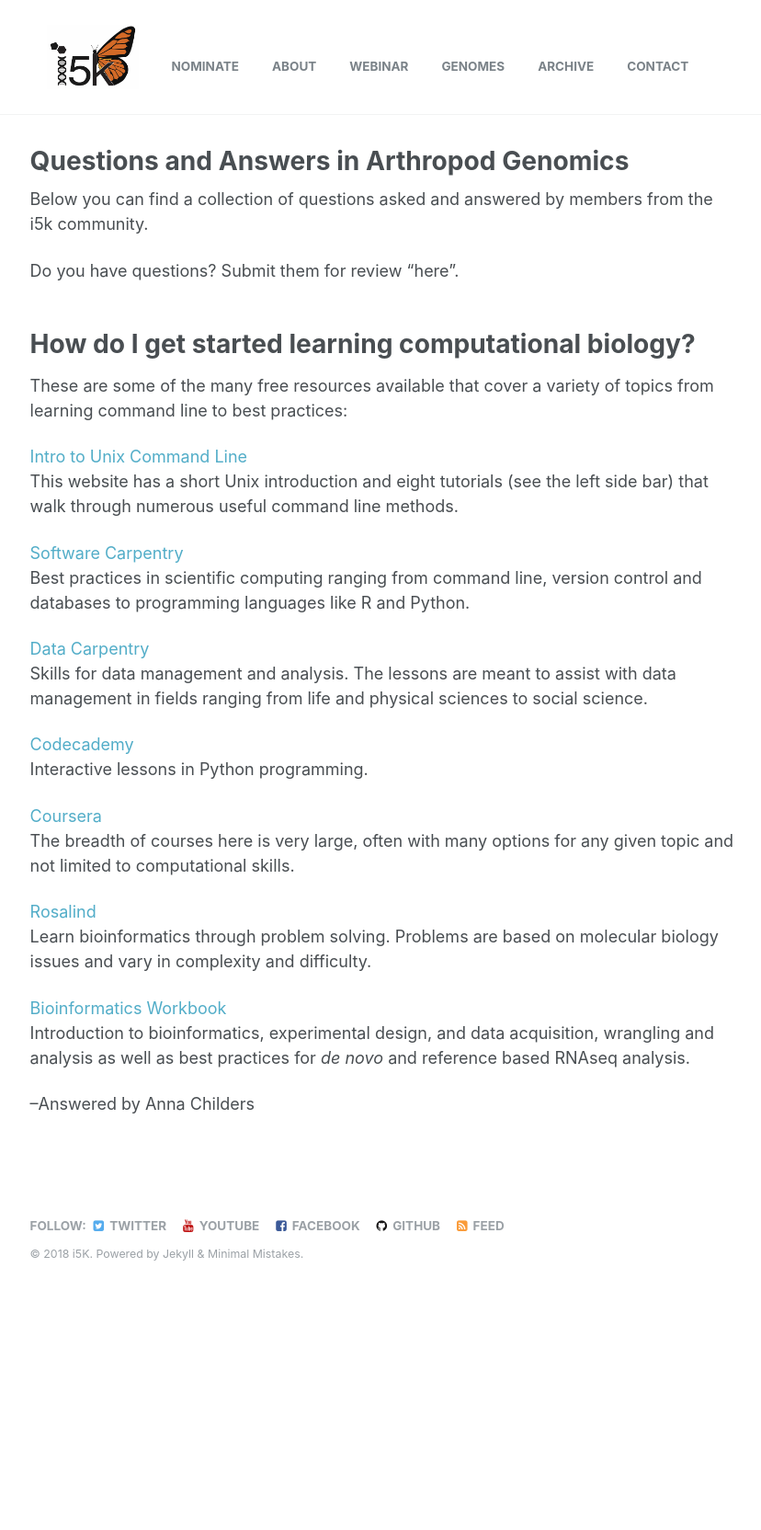
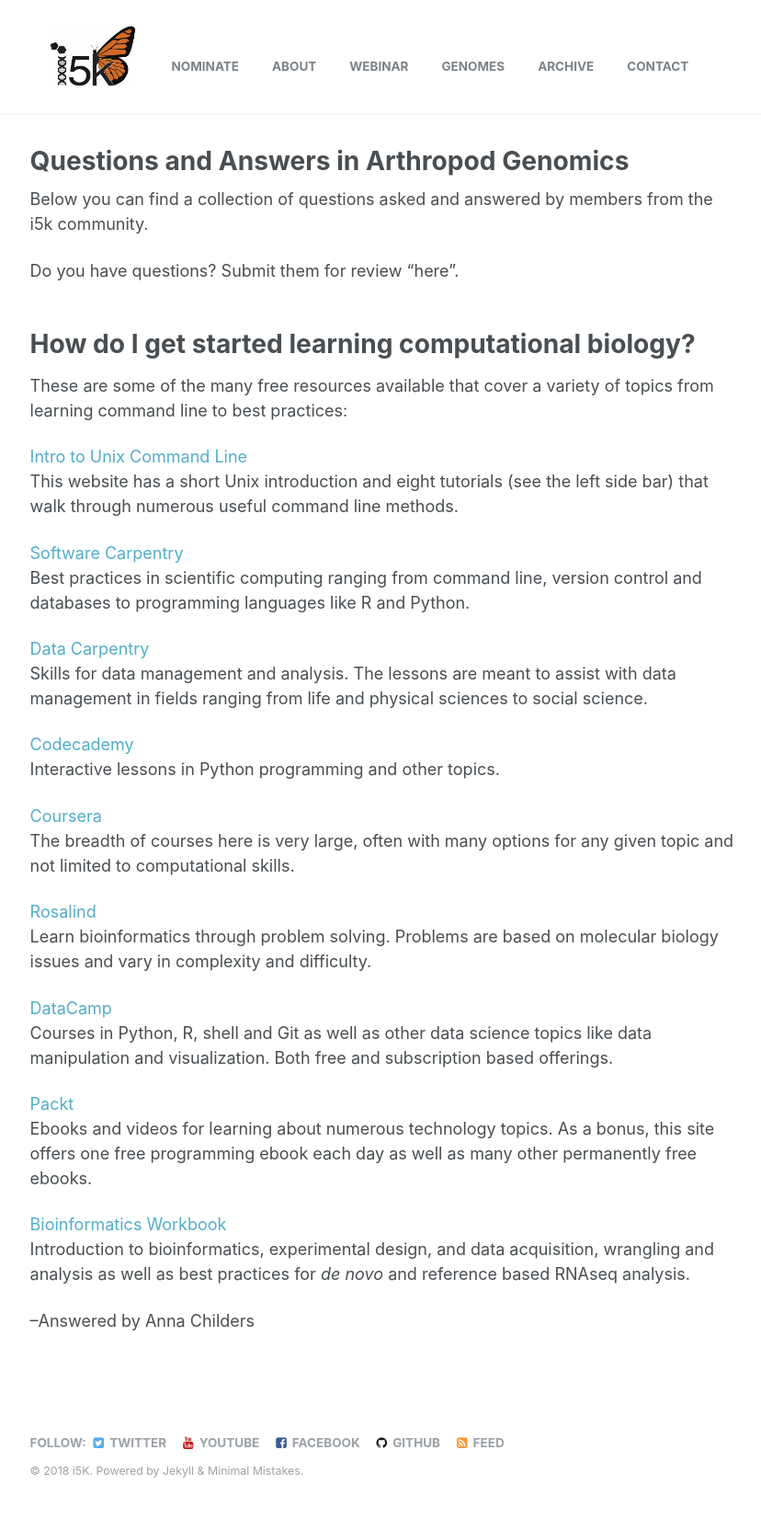
Before and after one commit to i5k/i5k.github.io, a Jekyll site: the page built from _pages/QandA.md, in a window 1280 px wide. Shown: the whole page at 92% size, without its empty margins (249-1077 px from the left). Built offline with Jekyll 4.4.1, drawn with Linux system fonts in a browser that asks for light colours; before the commit the page ends 1428 px from its top, so only the background shows below that.

Commit message:
Added additional resources for question 1

```diff
--- a/_pages/QandA.md
+++ b/_pages/QandA.md
@@ -22,7 +22,7 @@ These are some of the many free resources available that cover a variety of topi
 <br>Skills for data management and analysis. The lessons are meant to assist with data management in fields ranging from life and physical sciences to social science.
 
 [Codecademy](https://www.codecademy.com/catalog/subject/data-science)
-<br>Interactive lessons in Python programming.
+<br>Interactive lessons in Python programming and other topics.
 
 [Coursera](https://www.coursera.org/)
 <br>The breadth of courses here is very large, often with many options for any given topic and not limited to computational skills.
@@ -30,6 +30,12 @@ These are some of the many free resources available that cover a variety of topi
 [Rosalind](http://rosalind.info/about/)
 <br>Learn bioinformatics through problem solving.  Problems are based on molecular biology issues and vary in complexity and difficulty.
 
+[DataCamp](https://www.datacamp.com/courses)
+<br>Courses in Python, R, shell and Git as well as other data science topics like data manipulation and visualization.  Both free and subscription based offerings.
+
+[Packt](https://www.packtpub.com/packt/offers/free-learning)
+<br>Ebooks and videos for learning about numerous technology topics.  As a bonus, this site offers one free programming ebook each day as well as many other permanently free ebooks.
+
 [Bioinformatics Workbook](https://isugenomics.github.io/bioinformatics-workbook/)
 <br>Introduction to bioinformatics, experimental design, and data acquisition, wrangling and analysis as well as best practices for _de novo_ and reference based RNAseq analysis.
 
```
